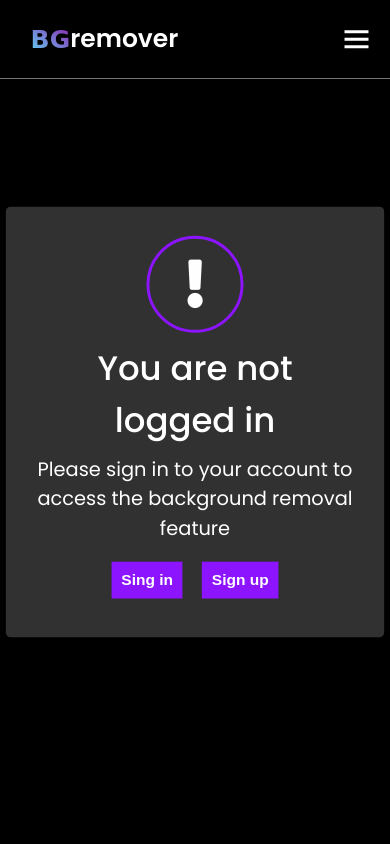
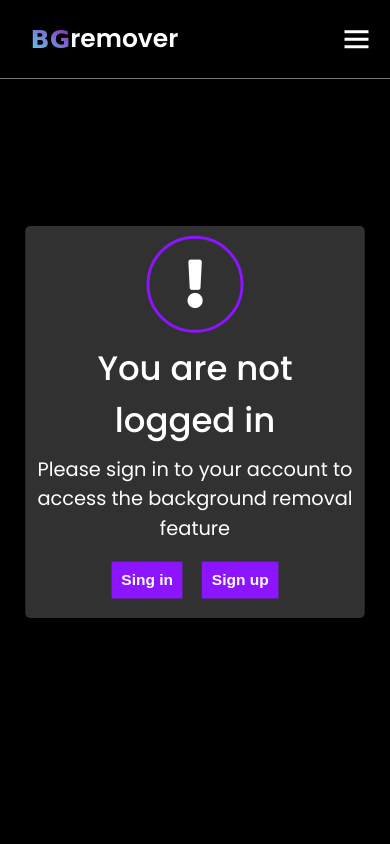
Before and after one commit to tushargade01/background-remover, a PHP site: page /includes/alert.php in a window 390 px wide. Run offline with PHP 8.4, Linux system fonts and the light colour scheme; some web fonts are replaced.

Commit message:
Update alert.css

```diff
--- a/loginsystem/css/alert.css
+++ b/loginsystem/css/alert.css
@@ -79,3 +79,13 @@ body{
 .mylink{
   z-index: 10;
 }
+
+
+@media (max-width: 768px) {
+    .alert_box{
+  padding: 10px;
+  max-width: 350px;
+  width: 100%;
+
+}
+}
```
